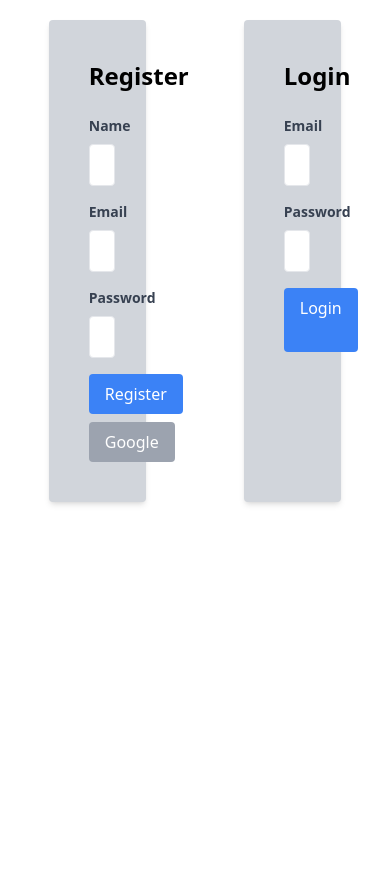
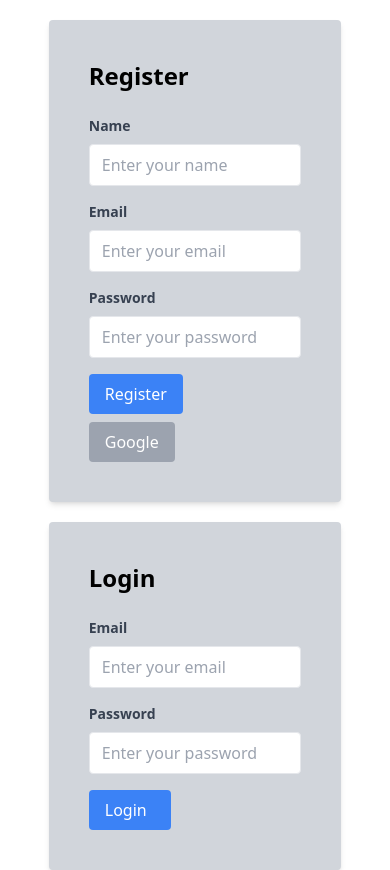
Before and after one commit to AayamKhatiwada/intern-project-brainants, a React (Create React App) app: page / in a window 390 px wide. Before the commit the page ends 844 px from the top, so only its background shows below. Built offline with nearby package versions, Linux system fonts and the light colour scheme; no server answers; a web font is replaced by a local one.

Commit message:
Updated login and register page to be responsive

```diff
--- a/src/App.tsx
+++ b/src/App.tsx
@@ -62,7 +62,7 @@ const App: React.FC = () => {
         <Route index element=
           {
             !currentUser ? (
-              <div className='flex justify-around mt-5'>
+              <div className='flex justify-around mt-5 flex-col items-center space-y-5 md:items-stretch md:flex-row md:space-y-0'>
                 <RegisterComponent />
                 <LoginComponent />
               </div>
--- a/src/Login/login.component.tsx
+++ b/src/Login/login.component.tsx
@@ -43,7 +43,7 @@ const LoginComponent = () => {
 
     return (
         <>
-            <div className="flex w-1/4">
+            <div className="flex w-3/4 md:w-1/3 lg:w-1/4">
                 <div className="bg-gray-300 p-10 rounded shadow-md w-full">
                     <h2 className="text-2xl font-bold mb-6">Login</h2>
                     <form onSubmit={handleSubmit(handleLogin)}>
--- a/src/Register/register.component.tsx
+++ b/src/Register/register.component.tsx
@@ -80,7 +80,7 @@ const RegisterComponent = () => {
     };
 
     return (
-        <div className="flex w-1/4">
+        <div className="flex w-3/4 md:w-1/3 lg:w-1/4">
             <div className="bg-gray-300 p-10 rounded shadow-md w-full">
                 <h2 className="text-2xl font-bold mb-6">Register</h2>
                 <form onSubmit={handleSubmit(handleSubmitRegister)}>
--- a/src/firebase.ts
+++ b/src/firebase.ts
@@ -81,7 +81,7 @@ export const createUserDocumentFromAuth = async (
   // console.log(userSnapshot.exists());
 
   const { email, uid } = userAuth;
-  const createdAt = new Date();
+  const createdAt = Date.now();
   if (!userSnapshot.exists()) {
     try {
       await setDoc(userDocRef, {
```
Also changed, not shown: 1 other file (tests, documents, lock files or other folders).
